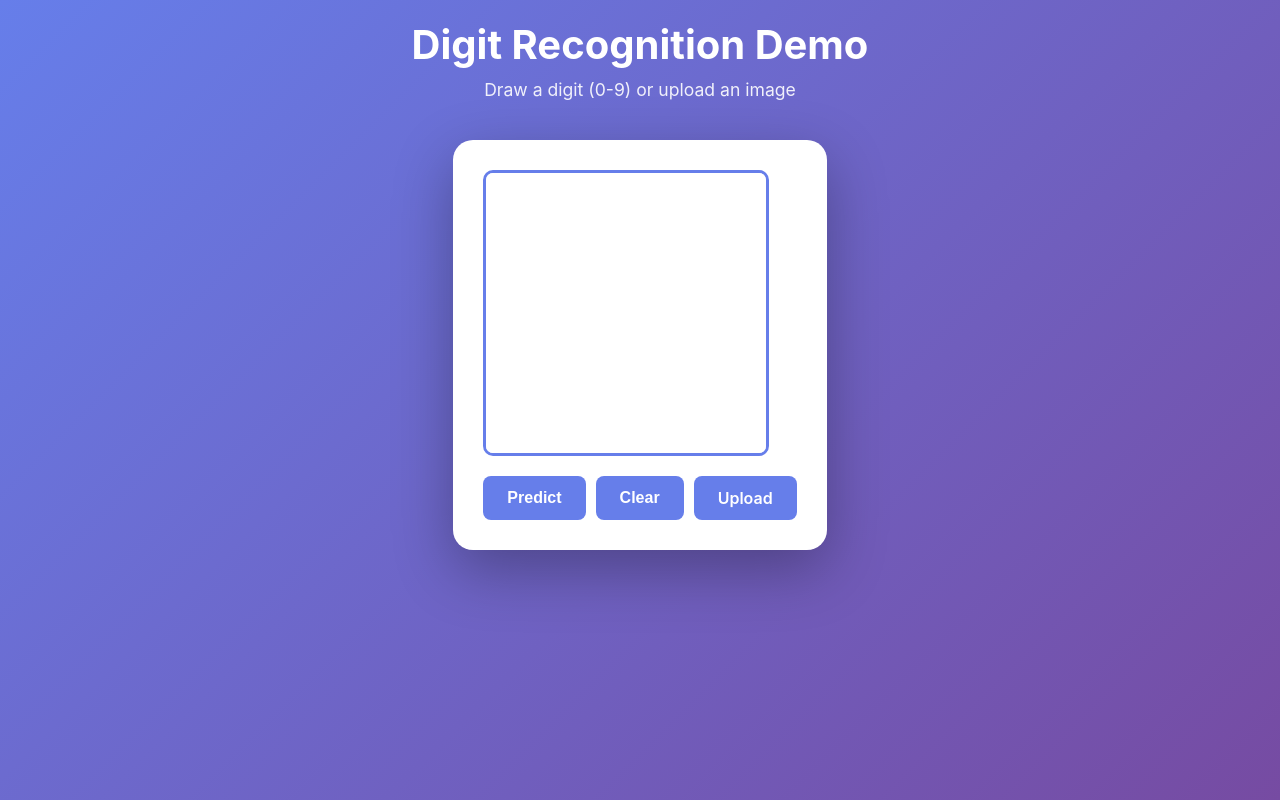
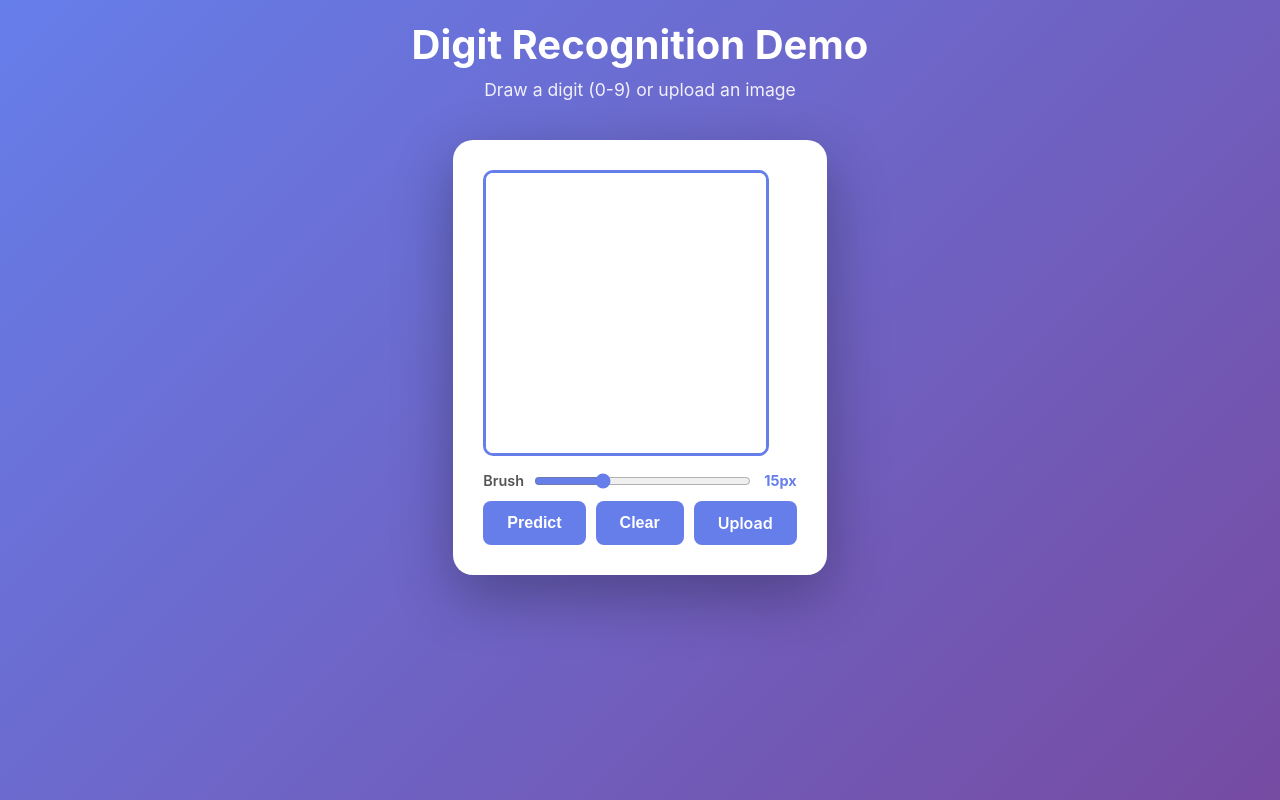
Before and after one commit to justCallMeJeg/digit-recognition, a React (Create React App) app in the folder apps/web/: page / in a window 1280 px wide. Built offline with nearby package versions, Linux system fonts and the light colour scheme.

Commit message:
feat: brush size control and sorted predictions

```diff
--- a/apps/web/src/App.css
+++ b/apps/web/src/App.css
@@ -58,10 +58,33 @@ canvas {
   background: white;
 }
 
+.brush-control {
+  display: flex;
+  align-items: center;
+  gap: 10px;
+  margin-top: 16px;
+  color: #555;
+  font-size: 0.9rem;
+  font-weight: 600;
+}
+
+.brush-control input[type="range"] {
+  flex: 1;
+  accent-color: #667eea;
+  cursor: pointer;
+}
+
+.brush-size-value {
+  width: 36px;
+  text-align: right;
+  color: #667eea;
+  font-weight: 700;
+}
+
 .controls {
   display: flex;
   gap: 10px;
-  margin-top: 20px;
+  margin-top: 12px;
 }
 
 button, .upload-btn {
--- a/apps/web/src/App.js
+++ b/apps/web/src/App.js
@@ -6,6 +6,7 @@ function App() {
   const [isDrawing, setIsDrawing] = useState(false);
   const [prediction, setPrediction] = useState(null);
   const [loading, setLoading] = useState(false);
+  const [brushSize, setBrushSize] = useState(15);
 
   useEffect(() => {
     const canvas = canvasRef.current;
@@ -35,7 +36,7 @@ function App() {
     const x = e.clientX - rect.left;
     const y = e.clientY - rect.top;
 
-    ctx.lineWidth = 15;
+    ctx.lineWidth = brushSize;
     ctx.lineCap = 'round';
     ctx.strokeStyle = 'black';
     ctx.lineTo(x, y);
@@ -153,6 +154,19 @@ function App() {
             onMouseLeave={stopDrawing}
           />
 
+          <div className="brush-control">
+            <label htmlFor="brushSize">Brush</label>
+            <input
+              id="brushSize"
+              type="range"
+              min="4"
+              max="40"
+              value={brushSize}
+              onChange={(e) => setBrushSize(Number(e.target.value))}
+            />
+            <span className="brush-size-value">{brushSize}px</span>
+          </div>
+
           <div className="controls">
             <button onClick={handlePredict} disabled={loading}>
               {loading ? 'Predicting...' : 'Predict'}
@@ -182,9 +196,11 @@ function App() {
 
             <div className="probabilities">
               <h3>All Probabilities:</h3>
-              {prediction.probabilities.map((prob, idx) => (
-                <div key={idx} className="prob-bar">
-                  <span className="digit-label">{idx}</span>
+              {[...prediction.probabilities.map((prob, idx) => ({ digit: idx, prob }))]
+                .sort((a, b) => b.prob - a.prob)
+                .map(({ digit, prob }) => (
+                <div key={digit} className="prob-bar">
+                  <span className="digit-label">{digit}</span>
                   <div className="bar-container">
                     <div
                       className="bar-fill"
```
